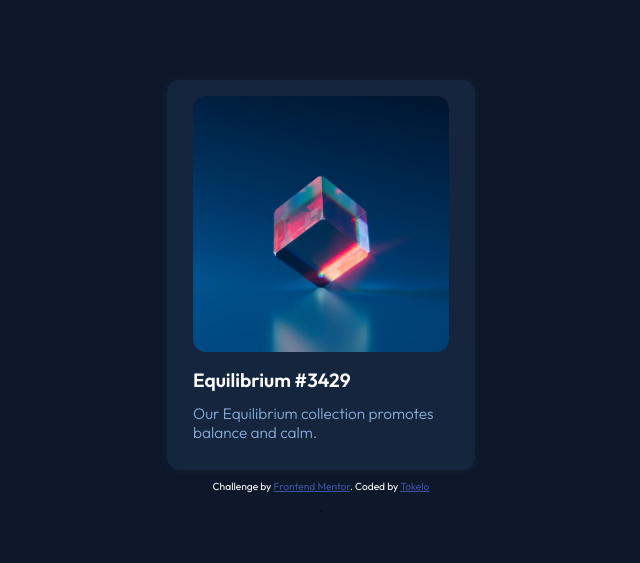
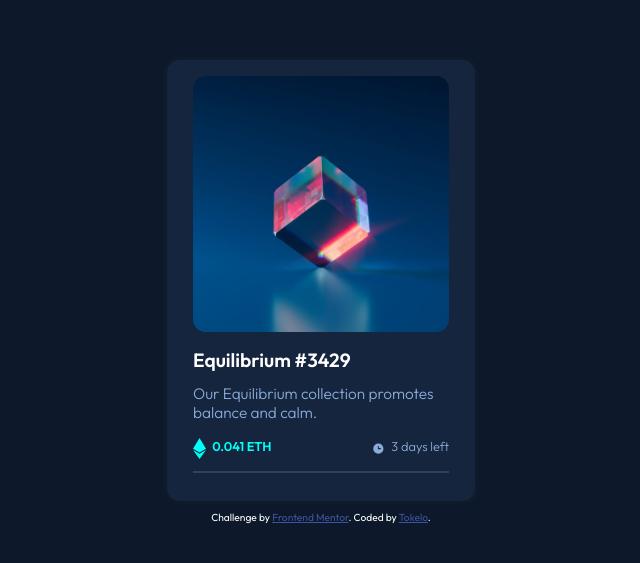
Before and after one commit to Kennedy-was-taken/nft-preview-card-component-main, an Angular app: page / in a window 1280 px wide. Shown: the part 103-666 px from the top of the page, without its empty margins (319-959 px from the left). Built offline with nearby package versions, Linux system fonts and the light colour scheme.

Commit message:
line added with screen support

```diff
--- a/src/app/app.component.css
+++ b/src/app/app.component.css
@@ -15,7 +15,7 @@
     margin : 0px 6vw
 }
 
-img{
+div > img{
     width: 100%;
     border-radius: 0.8rem;
 }
@@ -32,12 +32,47 @@ header > p{
     margin: 2.7vh 0px;
 }
 
-section > p{
+.group-1{
+    display: flex;
+    flex-direction: row;
+    justify-content: left;
+    width: 100%;
+}
+
+.body > p{
     margin-top: 0px;
     margin-bottom: 2.7vh;
     font-weight: 300;
     color: hsl(215, 51%, 70%);
     font-size: 4vw;
+}
+
+section > img{
+    object-fit: contain;
+    margin-right: 2vw;
+    margin-bottom: 2.7vh;
+}
+
+.group-1 > .cost{
+    margin-top: 0px;
+    margin-bottom: 2.7vh;
+    font-weight: 600;
+    color: hsl(178, 100%, 50%);
+    font-size: 3vw;
+}
+
+.clock{
+    margin-left: auto;
+}
+
+.time{
+    color: hsl(215, 51%, 70%);
+    font-weight: 300;
+    text-align: right;
+    margin-right: 0px;
+    margin-bottom: 2.7vh;
+    margin-top: 0px;
+    font-size: 3vw;
 }
 
 .attribution {
@@ -48,6 +83,11 @@ section > p{
 
 .attribution a {
     color: hsl(228, 45%, 44%);
+}
+
+.line{
+    border: 1px solid hsl(215, 32%, 27%);
+    margin-bottom: 2.7vh;
 }
 
 /* for devices => 481px */
@@ -70,14 +110,35 @@ section > p{
         margin: 1.5vh 0px;
     }
 
-    section > p{
-        margin-bottom: 1.5vh;
+    .body > p{
+        margin-bottom: 2vh;
         font-size: 1.2vw;
     }
 
     .attribution {
         font-size: 0.8vw;
         margin-top: 1.3vh;
+    }
+
+    section > img{
+        margin-right: 0.5vw;
+        margin-bottom: 1.5vh;
+        width: 1vw;
+    }
+
+    .group-1 > .cost{
+        margin-top: 0px;
+        margin-bottom: 1.5vh;
+        font-size: 1vw;
+    }
+
+    .time{
+        margin-bottom: 1.5vh;
+        font-size: 1vw;
+    }
+
+    .line{
+        margin-bottom: 1.5vh;
     }
 
 }
@@ -107,6 +168,7 @@ section > p{
     img{
         border-radius: 0.8rem;
     }
+
 }
 
 
--- a/src/app/app.component.html
+++ b/src/app/app.component.html
@@ -9,14 +9,27 @@
       <p>Equilibrium #3429</p>
     </header>
 
-    <section>
+    <section class="body">
       <p>Our Equilibrium collection promotes balance and calm.</p>
     </section>
+
+    <section class="group-1">
+
+      <img src="../assets/images/icon-ethereum.svg" alt="etherem icon"/>
+
+      <p class="cost">0.041 ETH</p>
+
+      <img class="clock" src="../assets/images/icon-clock.svg" alt="clock icon"/>
+
+      <p class="time">3 days left</p>
+    </section>
+
+    <div class="line"></div>
 
 </main>
 
 <!-- footer -->
 <div class="attribution">
   <p>Challenge by <a href="https://www.frontendmentor.io?ref=challenge" target="_blank">Frontend Mentor</a>.
-  Coded by <a href="https://github.com/Kennedy-was-taken/nft-preview-card-component-main">Tokelo</a></p>.
+  Coded by <a href="https://github.com/Kennedy-was-taken/nft-preview-card-component-main">Tokelo</a>.</p>
 </div>
```
